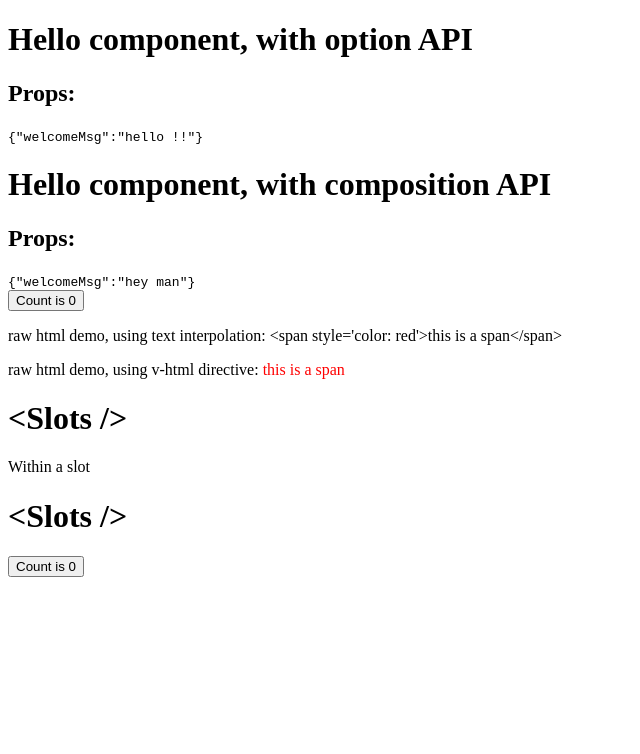
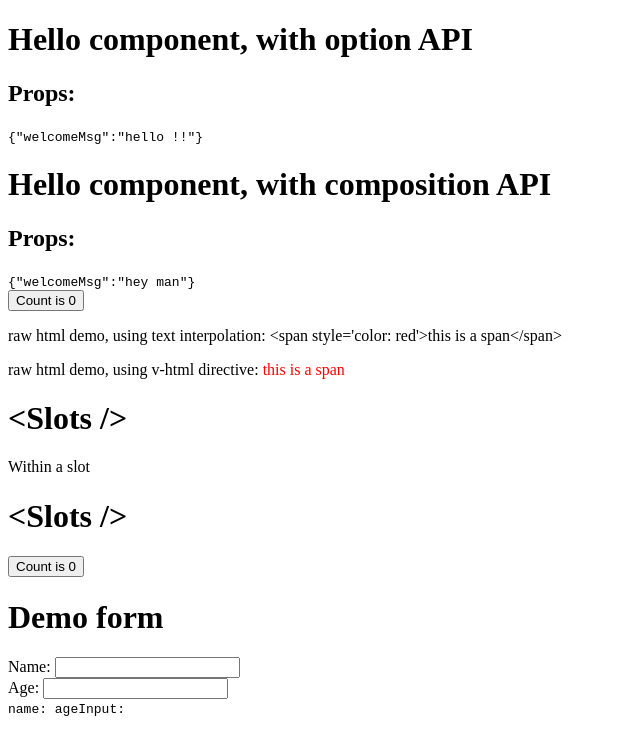
Before and after one commit to xterler159/vue-app, a Vue app: page / in a window 1280 px wide. Shown: the top 754 px of the page, without its empty margins (0-640 px from the left). Built offline with nearby package versions, Linux system fonts and the light colour scheme.

Commit message:
input binding

```diff
--- a/src/App.vue
+++ b/src/App.vue
@@ -3,6 +3,7 @@ import HelloOptionsAPI from "./components/HelloOptionsAPI.vue";
 import HelloCompositionAPI from "./components/HelloCompositionAPI.vue";
 import Counter from "./components/Counter.vue";
 import Slots from "./components/Slots.vue";
+import Form from "./components/Form.vue";
 
 const rawHtml = "<span style='color: red'>this is a span</span>";
 </script>
@@ -21,4 +22,5 @@ const rawHtml = "<span style='color: red'>this is a span</span>";
   <Slots>
     <Counter />
   </Slots>
+  <Form />
 </template>
--- /dev/null
+++ b/src/components/Form.vue
@@ -0,0 +1,24 @@
+<template>
+  <h1>Demo form</h1>
+
+  <label>Name: </label>
+  <input type="text" v-model="nameInputRef" />
+  <br />
+  <label>Age: </label>
+  <input type="number" @input="handleAgeInput" :value="ageInput" />
+  <br />
+
+  <code>name: {{ nameInputRef }} ageInput: {{ ageInput }}</code>
+</template>
+
+<script setup lang="ts">
+import { ref } from "vue";
+
+const ageInput = ref<number>();
+const nameInputRef = ref<string>("");
+
+const handleAgeInput = (event: Event) => {
+  const { value } = event.target as HTMLInputElement;
+  ageInput.value = parseInt(value);
+};
+</script>
```
